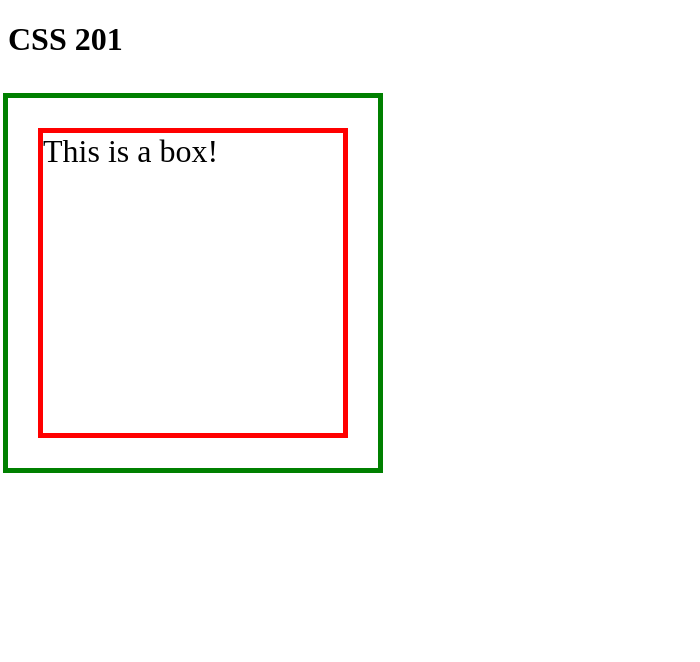
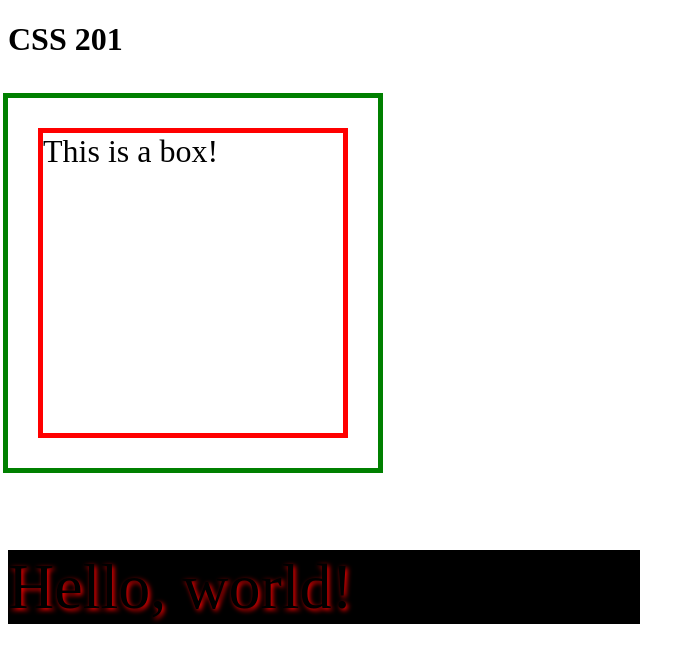
Before and after one commit to Ardison-Gardner/CSS201, a plain HTML site: page index.html in a window 1280 px wide. Shown: the whole page, without its empty margins (0-700 px from the left). Drawn offline with Linux system fonts and the light colour scheme.

Commit message:
Text drop shadow.

```diff
--- a/css/style.css
+++ b/css/style.css
@@ -11,3 +11,10 @@ h1{
   outline: 5px solid green;
   outline-offset: 30px;
 }
+#lesson118 {
+  background-color: black;
+  width: 50%;
+  color: rgba(0 0 0 0);
+  font-size: 64px;
+  text-shadow: 2px 2px 5px red;
+}
--- a/index.html
+++ b/index.html
@@ -10,5 +10,6 @@
     <br>
     <p id="lesson117">This is a box!</p>
     <br>
+    <p id="lesson118">Hello, world!</p>
   </body>
 </html>
```
Lines whose indentation alone changed are shown as unchanged.
